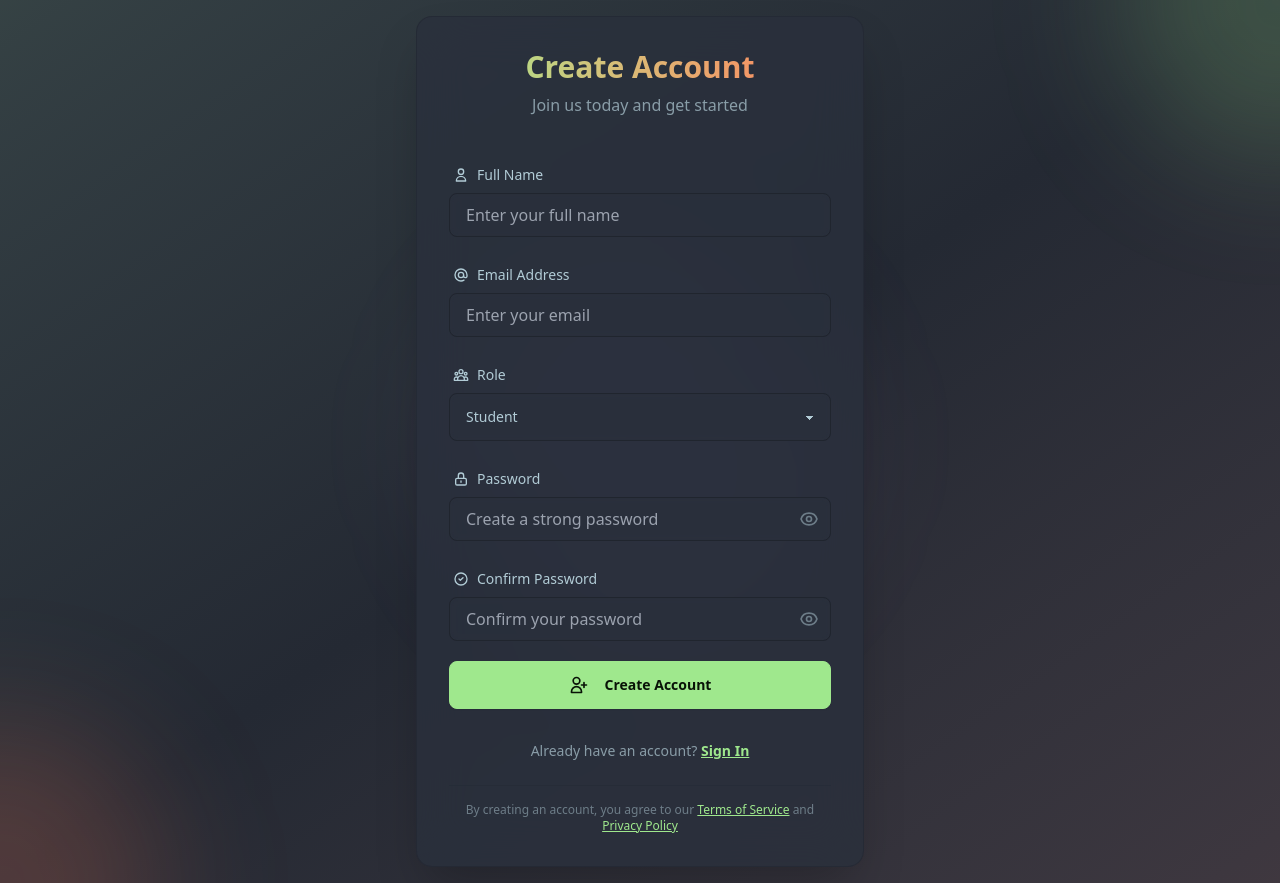
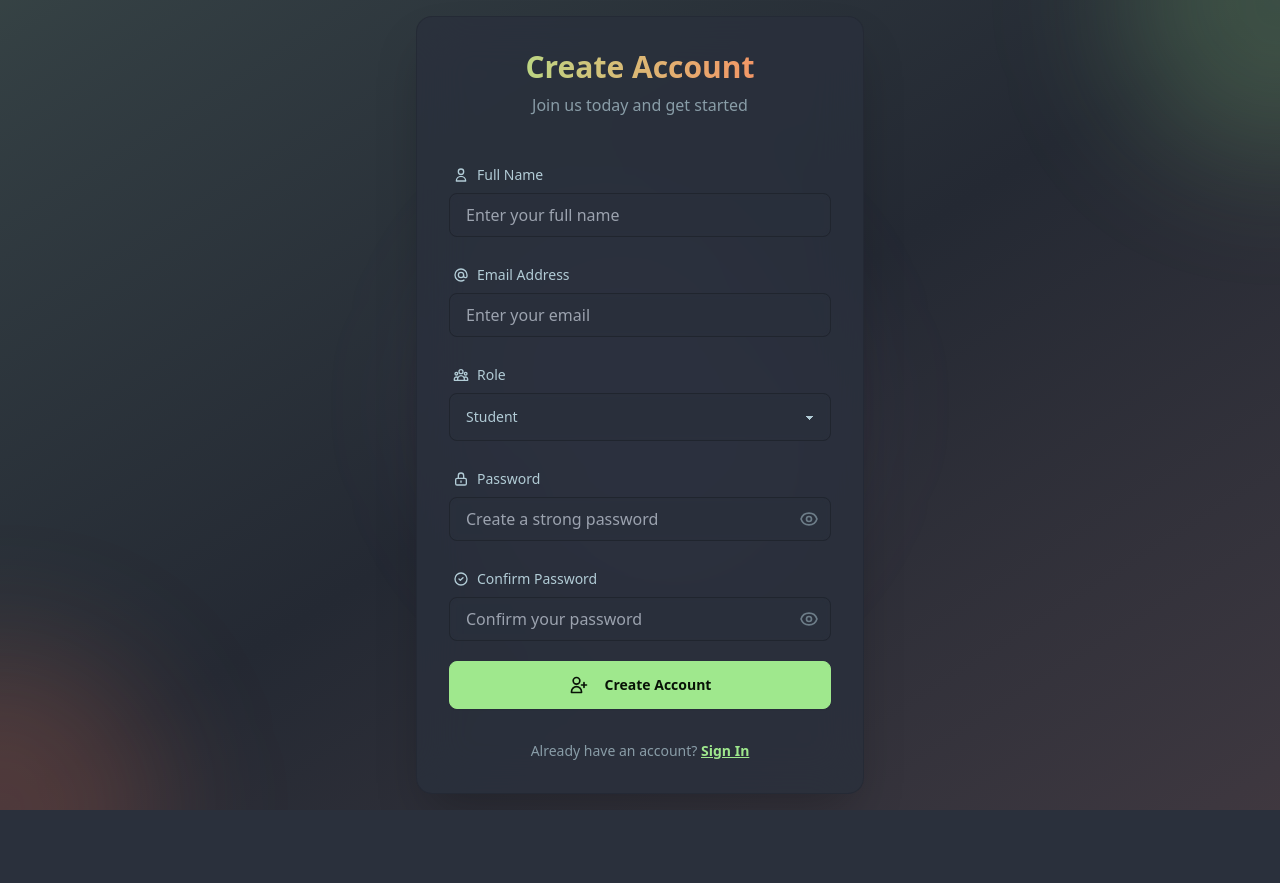
Before and after one commit to mashrur-rahman-fahim/Eventify, a React (Vite) app in the folder frontend/: page /register in a window 1280 px wide. After the commit the page ends 810 px from the top, so only its background shows below. Built offline with nearby package versions, Linux system fonts and the light colour scheme; no server answers.

Commit message:
removed unncessary text

```diff
--- a/frontend/src/pages/RegisterPage.jsx
+++ b/frontend/src/pages/RegisterPage.jsx
@@ -508,15 +508,6 @@ export const RegisterPage = () => {
               </Link>
             </p>
           </div>
-
-          {/* Terms Notice */}
-          <div className="text-center mt-4 pt-4 border-t border-base-300/30">
-            <p className="text-xs text-base-content/50">
-              By creating an account, you agree to our{" "}
-              <a href="#" className="link link-primary">Terms of Service</a> and{" "}
-              <a href="#" className="link link-primary">Privacy Policy</a>
-            </p>
-          </div>
         </div>
       </div>
     </div>
```
